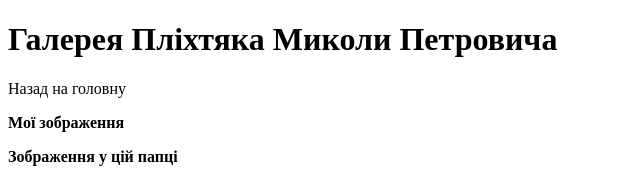
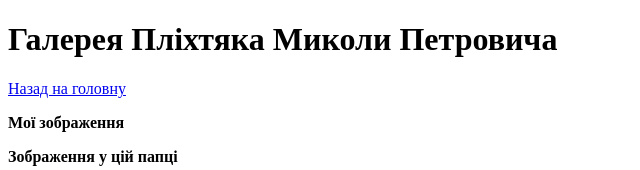
Before and after one commit to Qwer432151/pohdesign, a plain HTML site: page gallery.html in a window 1280 px wide. Shown: the top 170 px of the page, without its empty margins (0-640 px from the left). Drawn offline with Linux system fonts and the light colour scheme.

Commit message:
Update gallery.html

```diff
--- a/gallery.html
+++ b/gallery.html
@@ -8,7 +8,7 @@
 </head>
 <body>
     <h1>Галерея Пліхтяка Миколи Петровича</h1>
-        <p>Назад на головну</p>
+    <a href="index.html" title="Назад на головну"><p>Назад на головну</p></a>
         <b>Мої зображення</b>
         <p></p>
         <b>Зображення у цій папці</b>
```
